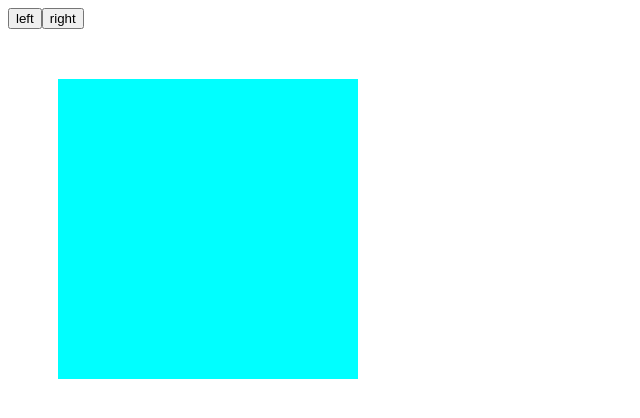
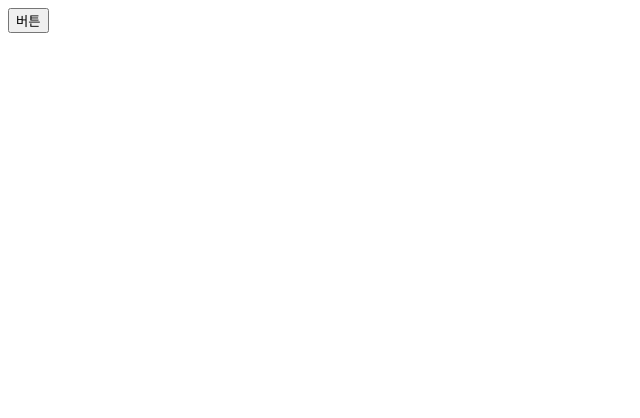
Before and after one commit to seohyon-cho/1120_react, a React (Create React App) app: page / in a window 1280 px wide. Shown: the top 418 px of the page, without its empty margins (0-640 px from the left). Built offline with nearby package versions, Linux system fonts and the light colour scheme.

Commit message:
참조객체는 해당 렌더링 사이클에 바로 변경값 적용됨.

```diff
--- a/src/App.jsx
+++ b/src/App.jsx
@@ -1,52 +1,27 @@
-import { useRef } from 'react';
+import { useRef, useState } from 'react';
 import './App.scss';
 
 /*
-	[ useRef 에서 알아야 하는 사항 핵심 정리 ]
-
-	1. DOM 참조객체에 담는 법.
-			1-1. const 변수명 = useRef(null); 	돔을 담을 빈 참조 객체 생성
-			1-2. <div ref={변수명}></div>				원하는 요소에 참조 객체 연결
-			1-3. 변수명.current.style.~					참조 객체에 담겨있는 DOM 호출
-
-	2. 모션 작업 시 화면을 재렌더링하지 않으면서 수치 값 변경하는 방법
-			2-1. const num = useRef(초기수치);
-			2-2. num.current = 변경할 수치 값
+	useRef 값은 변경사항을 해당 렌더링 사이클에 바로 반영함.
+	state는 변경사항을 다음번 렌더링 사이클에 반영함.
 */
 
 export default function App() {
 	console.log('render');
-	const num = useRef(0);
-	const refBox = useRef(null);
 
-	const rotation = (count) => {
-		refBox.current.style.transform = `rotate(${count * 45}deg)`;
+	let num1 = useRef(0);
+	const [Num2, setNum2] = useState(0);
+
+	const handleClick = () => {
+		num1.current++;
+		setNum2(Num2 + 1);
+		console.log('num1', num1.current);
+		console.log('Num2', Num2);
 	};
 
 	return (
 		<>
-			<button onClick={() => rotation(--num.current)}>left</button>
-			<button onClick={() => rotation(++num.current)}>right</button>
-
-			<div ref={refBox} className='box'></div>
+			<button onClick={handleClick}>버튼</button>
 		</>
 	);
 }
-
-/*
-	useState : 해당 값이 변경 되면 무조건 컴포넌트가 재렌더링됨. 컴포넌트가 unmount 되지만 않으면, 이전 렌더링 사이클에서의 값이 유지됨.
-
-	useRef : 리액트 내부적으로 기억할 수 있는 값을 담기 위한 참조 객체를 생성해주는 함수.
-		* 쓰임 (1) : 모션을 위해서 자주 바뀌는 수치값을, 컴포넌트를 재호출하지 않으면서 관리할 때.
-		* 쓰임 (2) : 가상DOM이 아닌 realDOM 요소를 리액트 구조 안에서 선택해서 써야할 때.
-
-		[useRef의 쓰임 (1) 에 대한 해설]
-	- useRef를 통해서 생성한 참조 객체에 저장한 값은, 다른 state 변경에 의해서 컴포넌트가 재렌더링 되더라도 이전 렌더링 사이클에서의 값을 유지함.
-	- 참조객체에 담겨있는 값을 작업자가 임의로 변경하더라도, 해당 값의 변경은 state와 달리 컴포넌트를 재렌더링 시키지 않음.
-	- 화면의 정보를 담당하는 중요한 값이 아닌, 단지 모션을 위한 수치값 같은 중요하지 않은 값들은 참조 객체로 관리하는 것이 유리함.
-
-		[useRef의 쓰임 (2)에 대한 해설]
-	- 리액트에서 어쩔 수 없이 realDOM을 직접 가져와서 이벤트 연결을 해야 하는 경우
-	- 스크롤 모션 이벤트 input요소에 포커스 연결 이벤트
-	- document.querySelector는 리액트의 제어에서 벗어난, 이전 렌더링 사이클에서 생성된 과거의 신뢰할 수 없는 DOM을 참조하는 반면, useRef를 통한 참조 객체에 담겨있는 realDOM은 리액트에서 관리하는, 신뢰할 수 있는 최신 상태의 realDOM을 참조한 것.
-*/
```
